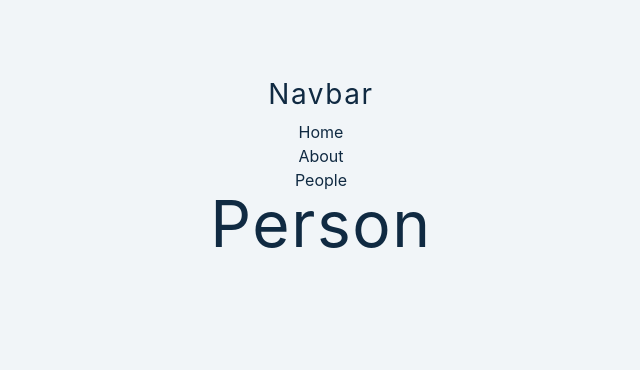
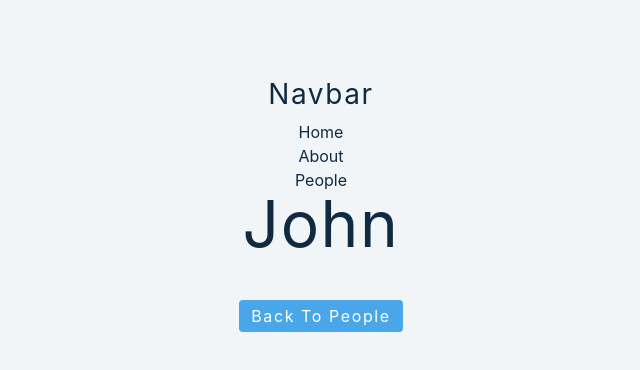
Before and after one commit to yelosolutions/React-Advanced, a React (Create React App) app in the folder second-app/: page /person/1 in a window 1280 px wide. Shown: the top 370 px of the page, without its empty margins (319-959 px from the left). Built offline with nearby package versions, Linux system fonts and the light colour scheme.

Commit message:
usine useParams hook to access parameters

```diff
--- a/second-app/src/tutorial/11-react-router/setup/Person.js
+++ b/second-app/src/tutorial/11-react-router/setup/Person.js
@@ -1,10 +1,24 @@
-import React from 'react';
+import React, { useState, useEffect } from 'react';
+import { Link, useParams } from 'react-router-dom'
+import { data } from '../../../data'
 
+//use useParams hook  - allows access to parameters
 
 const Person = () => {
+    const [name, setName] = useState('Default Name');
+    const {id} = useParams();
+
+    useEffect(() => {
+        const newPerson = data.find((person) => person.id === parseInt(id));
+        setName(newPerson.name);
+    }, []);
+
     return (
         <div>
-            <h1>Person</h1>
+            <h1>{name}</h1>
+            <Link to='/people' className='btn'>
+                Back to people
+            </Link>
         </div>
     );
 };
--- a/second-app/src/tutorial/11-react-router/setup/index.js
+++ b/second-app/src/tutorial/11-react-router/setup/index.js
@@ -16,9 +16,9 @@ const ReactRouterSetup = () => {
             <Navbar/>
             <Routes>
                 <Route path='/' element={<Home/>} />
-                <Route path='about' element={<About/>} />
-                <Route path='people' element={<People/>} />
-                <Route path='person/:id' element={<Person/>} />
+                <Route path='/about' element={<About/>} />
+                <Route path='/people' element={<People/>} />
+                <Route path='/person/:id' element={<Person/>} />
                 <Route path='*' element={<Error/>} />
             </Routes>
         </Router>
```
